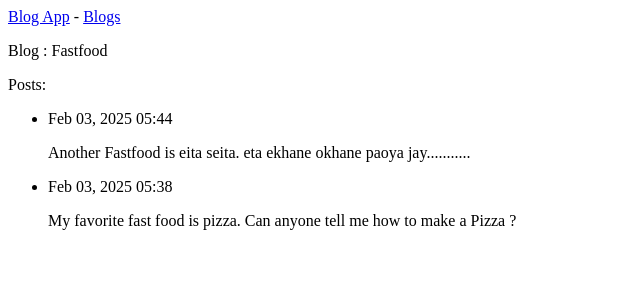
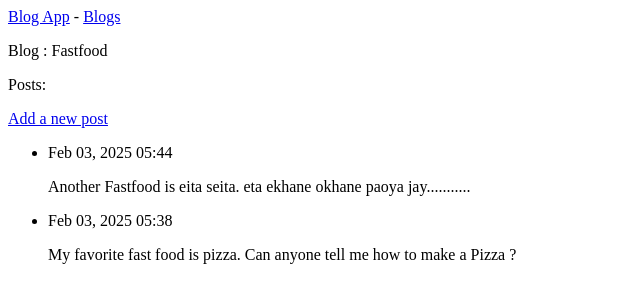
Before and after one commit to Ela-Zaman/blogs, a Django app: page /blogs/1/ in a window 1280 px wide. Shown: the top 303 px of the page, without its empty margins (0-640 px from the left). Run offline with Django 5.2, Linux system fonts and the light colour scheme; data comes from the database, SQL or seed files in the repository; both versions use the stored data as it was after the commit; parts of the project's set-up code (start-up, migrations or seed data) failed here and were passed over.

Commit message:
Need to update save new post

```diff
--- a/blogs/blogs_app/templates/blogs_app/blog.html
+++ b/blogs/blogs_app/templates/blogs_app/blog.html
@@ -4,12 +4,16 @@
 
 <p>Blog : {{blog.title}}</p>
 <p>Posts: </p>
+<p>
+    <a href = "{% url 'blogs_app:new_post' blog.id %}">Add a new post</a>
+</p>
 
 <ul>
     {% for post in posts %}
     <li>
         <p>{{ post.date_added|date:'M d, Y H:i' }}</p>
         <p>{{ post.text|linebreaks }}</p>
+
     </li>
     {% empty %}
     <li>There are no posts for this blog.</li>
--- a/blogs/blogs_app/urls.py
+++ b/blogs/blogs_app/urls.py
@@ -14,5 +14,9 @@ urlpatterns = [
     path('blogs/<int:blog_id>/', views.blog, name='blog'),
     #Page for adding new blog
     path('new_blog/',views.new_blog, name='new_blog'),
+    #Page for adding new posts
+    path('new_post/<int:blog_id>/',views.new_post, name='new_post'),
+    #Page for editing add post
+    #path('edit_post/<int:post_id>/',views.edit_post, name = 'edit_post'),
 
 ]
--- a/blogs/blogs_app/views.py
+++ b/blogs/blogs_app/views.py
@@ -1,7 +1,7 @@
 from django.shortcuts import render, redirect
 
 from .models import Blog
-from .forms import BlogForm
+from .forms import BlogForm, PostForm
 
 # Create your views here.
 def index(request):
@@ -27,7 +27,7 @@ def new_blog(request):
     """Add new blog."""
     if request.method != 'POST':
         #No data submitted create a blank form
-        form = BlogForm
+        form = BlogForm()
     else:
         #POST data submitted; process data.
         form = BlogForm(data=request.POST)
@@ -37,3 +37,21 @@ def new_blog(request):
     #Display a blank or invalid form.
     context = {'form' : form}
     return render(request,'blogs_app/new_blog.html', context)
+
+def new_post(request, blog_id):
+    """Add new post for a particular blog"""
+    blog= Blog.objects.get(id=blog_id)
+
+    if request.method != 'POST':
+        form = PostForm()
+    else :
+        #POST data submitted, process data
+        form = PostForm(data=request.POST)
+        if form.is_valid():
+            new_post = form.save(commit=False)
+            new_post.blog = blog
+            new_post.save()
+            return redirect("blogs_post:blog", blog_id = blog_id)
+    #Display a blank or invalid form
+    context ={'blog':blog, 'form': form}
+    return render(request, 'blogs_app/new_post.html',context)
```
Also changed, not shown: blogs/blogs_app/forms.py (+6 -1 lines), blogs/blogs_app/templates/blogs_app/new_post.html (added, +12 -0 lines), blogs/db.sqlite3.
